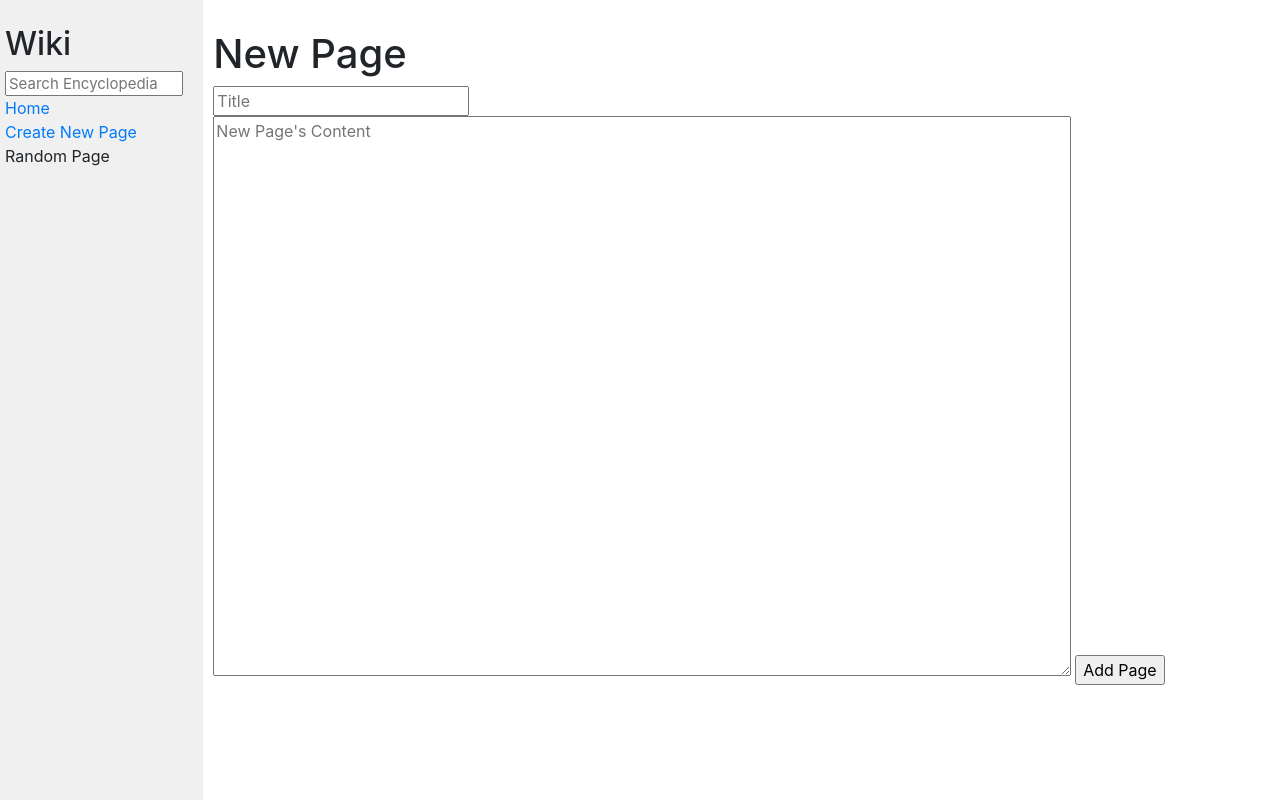
After one commit to jalomi/Harvard_CS50w_Wiki, a Django app: page /newpage in a window 1280 px wide. The commit adds this page. Run offline with Django 3.2, Linux system fonts and the light colour scheme; some libraries are stand-ins or nearby versions.

Commit message:
Add ability to add a new page

```diff
--- a/encyclopedia/static/encyclopedia/styles.css
+++ b/encyclopedia/static/encyclopedia/styles.css
@@ -13,7 +13,7 @@ h1 {
 }
 
 textarea {
-    height: 90vh;
+    height: 70vh;
     width: 80%;
 }
 
--- a/encyclopedia/templates/encyclopedia/layout.html
+++ b/encyclopedia/templates/encyclopedia/layout.html
@@ -19,7 +19,7 @@
                     <a href="{% url 'index' %}">Home</a>
                 </div>
                 <div>
-                    Create New Page
+                    <a href="{% url "newpage"%}">Create New Page</a>
                 </div>
                 <div>
                     Random Page
--- /dev/null
+++ b/encyclopedia/templates/encyclopedia/newpage.html
@@ -0,0 +1,21 @@
+{% extends "encyclopedia/layout.html" %}
+
+{% block title %}
+    New Page
+{% endblock %}
+
+{% block body %}
+    <h1>New Page</h1>
+
+    {% if error %}
+    {{ error }}
+    <br>
+    <a href="{% url 'index' %}">Back to Home</a>
+    {% else %}
+    <form method="post" id="newcontent">
+        {% csrf_token %}
+        {{ form }}
+        <input type="submit" value="Add Page">
+    </form>
+    {% endif %}
+{% endblock %}
--- a/encyclopedia/urls.py
+++ b/encyclopedia/urls.py
@@ -5,4 +5,5 @@ from . import views
 urlpatterns = [
     path("", views.index, name="index"),
     path("search", views.search, name="search"),
+    path("newpage", views.newPage, name="newpage"),
 ]
--- a/encyclopedia/views.py
+++ b/encyclopedia/views.py
@@ -1,9 +1,15 @@
+from django import forms
 from django.http import HttpResponseRedirect
 from django.shortcuts import render
 from django.urls import reverse
 
 from . import util
 
+class NewPageForm(forms.Form):
+    title = forms.CharField(label="",
+                            widget=forms.TextInput(attrs={"placeholder":"Title"}))
+    content = forms.CharField(label="",
+                              widget=forms.Textarea(attrs={"placeholder":"New Page's Content"}))
 
 def index(request):
     return render(request, "encyclopedia/index.html", {
@@ -36,3 +42,24 @@ def search(request):
         "query": query,
         "results": results,
     })
+
+def newPage(request):
+    if request.method == "POST":
+        form = NewPageForm(request.POST)
+        if form.is_valid():
+            title = form.cleaned_data["title"]
+            if title in util.list_entries():
+                return render(request, "encyclopedia/newpage.html", {
+                    "error": "ERROR: Page already exists"
+                })
+            content = form.cleaned_data["content"]
+            util.save_entry(title, content)
+            return HttpResponseRedirect(reverse("page", args=[title]))
+        else:
+            return render(request, "encyclopedia/newpage.html", {
+                "error": "ERROR: Invalid input"
+            })
+    else:
+        return render(request, "encyclopedia/newpage.html", {
+            "form": NewPageForm()
+        })
```
